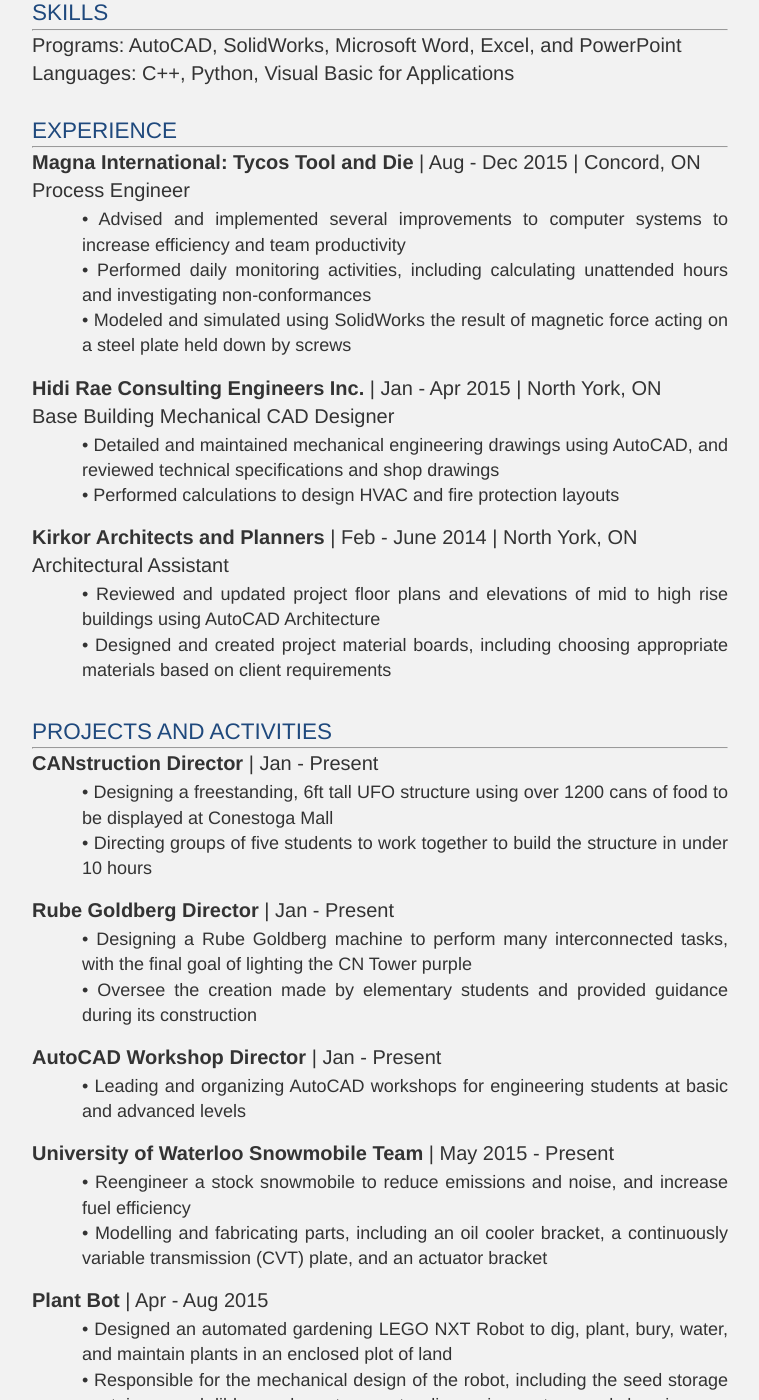
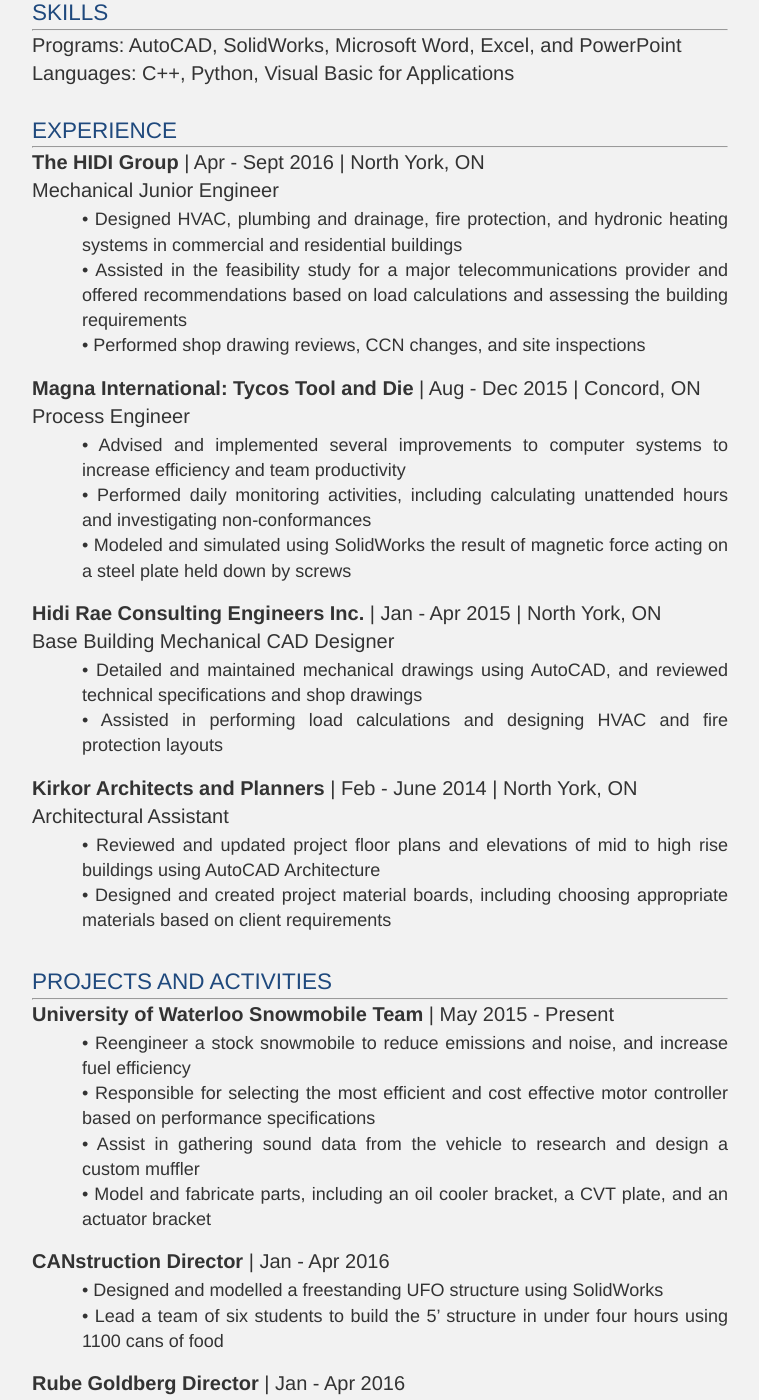
Before and after one commit to jhltsang/jhltsang.github.io, a Jekyll site: the page built from resume/index.html, in a window 1280 px wide and 1400 px high, scrolled down 572 px. Shown: the whole window, without its empty margins (260-1019 px from the left). Built offline with Jekyll 4.4.1, drawn with Linux system fonts in a browser that asks for light colours.

Commit message:
Update index.html

```diff
--- a/resume/index.html
+++ b/resume/index.html
@@ -19,6 +19,16 @@ Dedicated and driven Mechanical Engineering student with professional experience
 Languages: C++, Python, Visual Basic for Applications<br>
   <br></p>
 <p style="color:rgb(31, 73, 125)">EXPERIENCE<br></p><hr>
+
+<p style="font-size: 20px">
+  <b>The HIDI Group </b> | Apr - Sept 2016 | North York, ON<br>
+Mechanical Junior Engineer
+<ul style="list-style-type:disc"><br>
+  <li>• Designed HVAC, plumbing and drainage, fire protection, and hydronic heating systems in commercial and residential buildings<br></li>
+  <li>• Assisted in the feasibility study for a major telecommunications provider and offered recommendations based on load calculations and assessing the building requirements</li>
+  <li>• Performed shop drawing reviews, CCN changes, and site inspections</li>
+</ul>
+
 <p style="font-size: 20px">
   <b>Magna International: Tycos Tool and Die </b> | Aug - Dec 2015 | Concord, ON<br>
 Process Engineer
@@ -32,8 +42,8 @@ Process Engineer
   <b>Hidi Rae Consulting Engineers Inc. </b> | Jan - Apr 2015 | North York, ON<br>
 Base Building Mechanical CAD Designer<br>
     <ul style="list-style-type:circle"><br>
-      <li>• Detailed and maintained mechanical engineering drawings using AutoCAD, and reviewed technical specifications and shop drawings<br></li>
-      <li>• Performed calculations to design HVAC and fire protection layouts<br></li>
+      <li>• Detailed and maintained mechanical drawings using AutoCAD, and reviewed technical specifications and shop drawings<br></li>
+      <li>• Assisted in performing load calculations and designing HVAC and fire protection layouts<br></li>
       </ul>
 
   <p style="font-size: 20px">
@@ -48,28 +58,30 @@ Architectural Assistant<br>
 <p style="color:rgb(31, 73, 125)">PROJECTS AND ACTIVITIES</p><hr>
 
 <p style="font-size: 20px">
-  <b>CANstruction Director </b> | Jan - Present<br>
+  <b> University of Waterloo Snowmobile Team </b> | May 2015 - Present<br>
 <ul style="list-style-type:circle"><br>
-  <li>• Designing a freestanding, 6ft tall UFO structure using over 1200 cans of food to be displayed at Conestoga Mall<br></li>
-  <li>• Directing groups of five students to work together to build the structure in under 10 hours <br></li>
+    <li>• Reengineer a stock snowmobile to reduce emissions and noise, and increase fuel efficiency</li>
+    <li>• Responsible for selecting the most efficient and cost effective motor controller based on performance specifications</li>
+    <li>• Assist in gathering sound data from the vehicle to research and design a custom muffler</li>
+    <li>• Model and fabricate parts, including an oil cooler bracket, a CVT plate, and an actuator bracket</li></ul>
+
+<p style="font-size: 20px">
+  <b>CANstruction Director </b> | Jan - Apr 2016<br>
+<ul style="list-style-type:circle"><br>
+  <li>• Designed and modelled a freestanding UFO structure using SolidWorks<br></li>
+  <li>• Lead a team of six students to build the 5’ structure in under four hours using 1100 cans of food <br></li>
   </ul>
 
 <p style="font-size: 20px">
-  <b>Rube Goldberg Director </b> | Jan - Present<br>
+  <b>Rube Goldberg Director </b> | Jan - Apr 2016<br>
   <ul style="list-style-type:circle"><br>
     <li>• Designing a Rube Goldberg machine to perform many interconnected tasks, with the final goal of lighting the CN Tower purple<br></li>
     <li>• Oversee the creation made by elementary students and provided guidance during its construction </li></ul>
 
   <p style="font-size: 20px">
-  <b> AutoCAD Workshop Director </b> | Jan - Present
+  <b> AutoCAD Workshop Director </b> | Jan - Apr 2016
 <ul style="list-style-type:circle"><br>
   <li>• Leading and organizing AutoCAD workshops for engineering students at basic and advanced levels</li></ul>
-
-    <p style="font-size: 20px">
-  <b> University of Waterloo Snowmobile Team </b> | May 2015 - Present<br>
-  <ul style="list-style-type:circle"><br>
-    <li>• Reengineer a stock snowmobile to reduce emissions and noise, and increase fuel efficiency</li>
-    <li>• Modelling and fabricating parts, including an oil cooler bracket, a continuously variable transmission (CVT) plate, and an actuator bracket </li> </ul>
 
 <p style="font-size: 20px">
   <b> Plant Bot </b> | Apr - Aug 2015<br>
```
